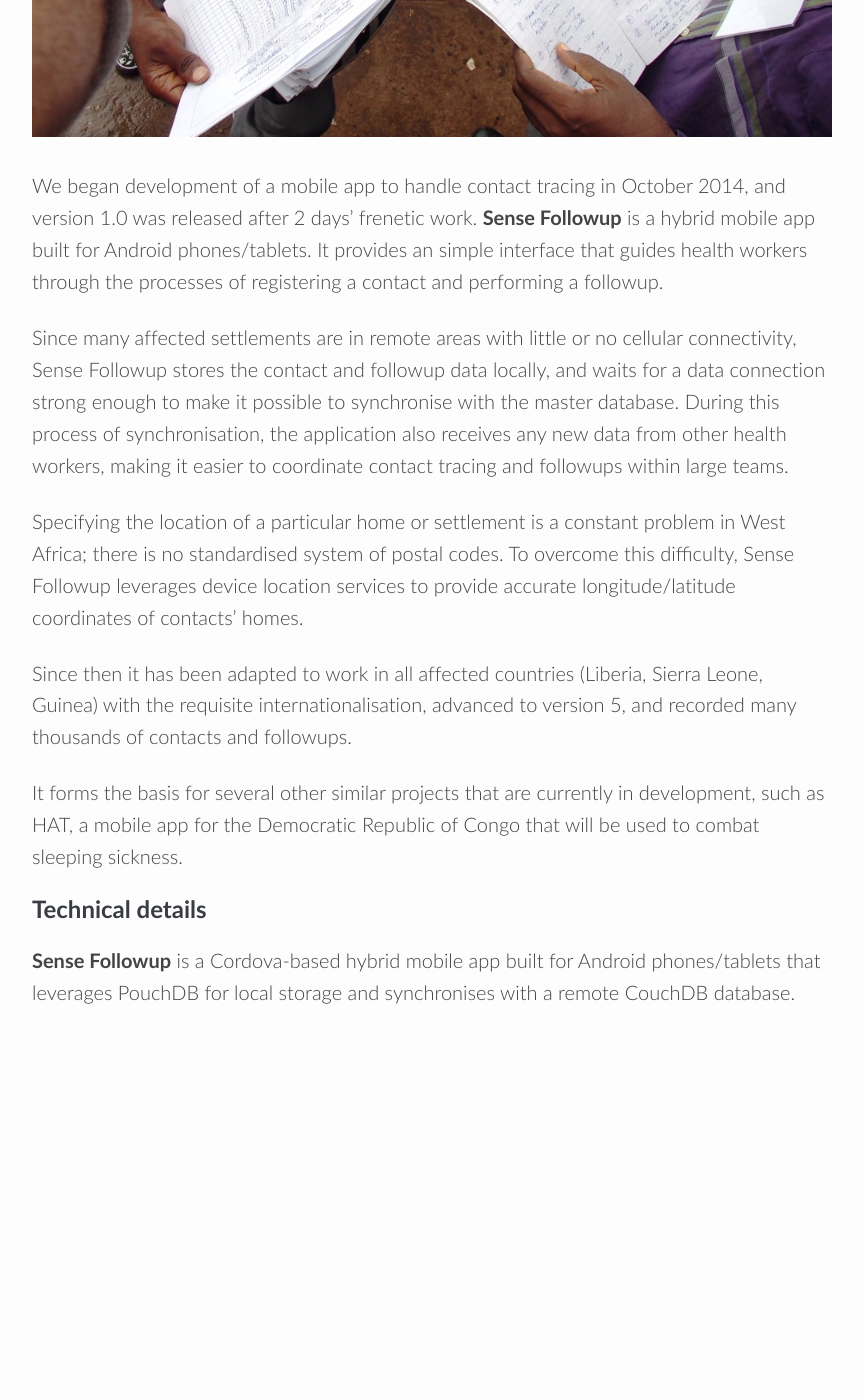
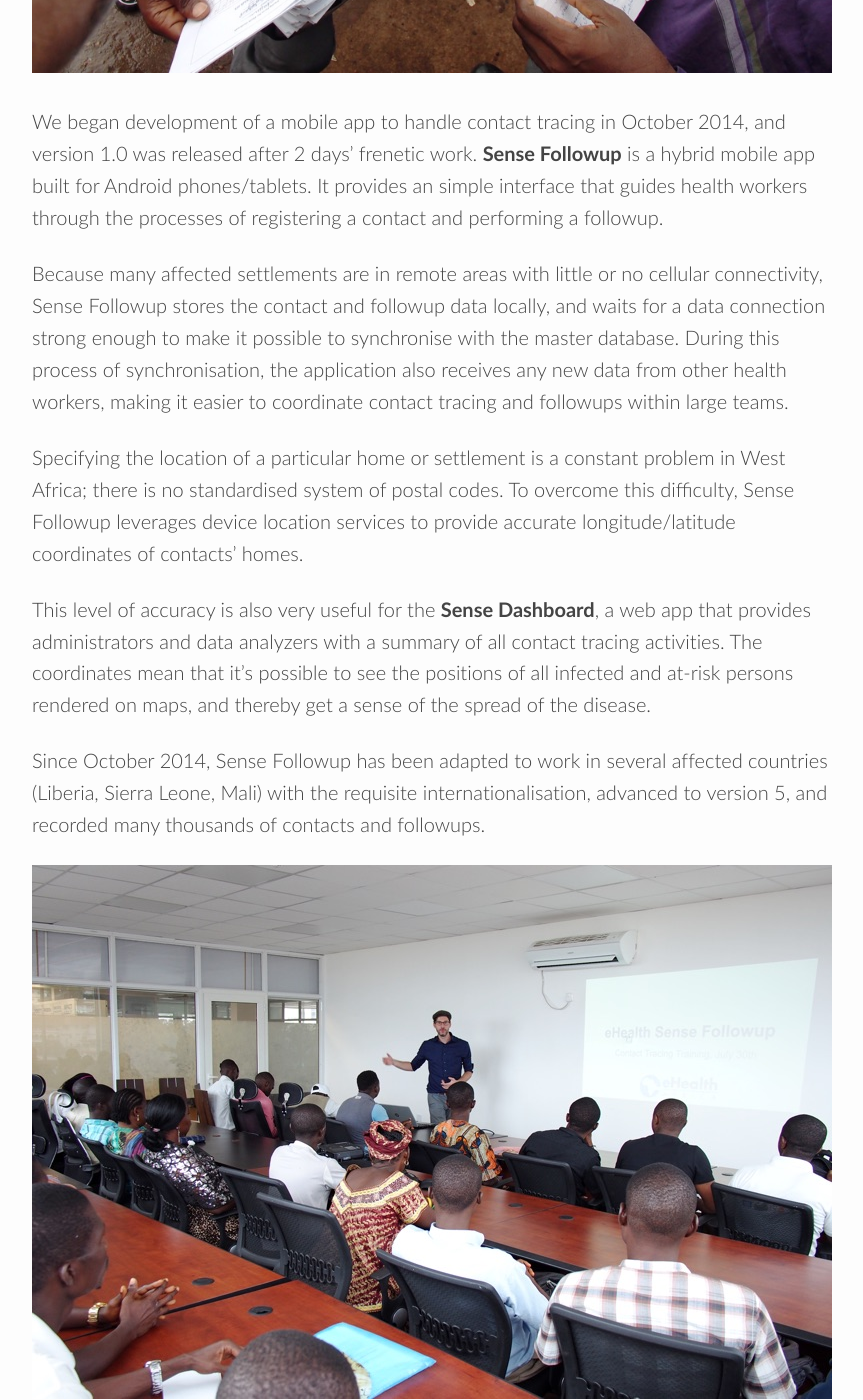
Before and after one commit to eHealthAfrica/eHealthAfrica.github.io, a Jekyll site: the page built from _projects/sense-followup.md, in a window 1280 px wide and 1400 px high, scrolled down 1507 px. Shown: the whole window, without its empty margins (208-1071 px from the left). Built offline with Jekyll 4.4.1, drawn with Linux system fonts in a browser that asks for light colours; nearby versions of some CDN libraries; before the commit the page ends 2564 px from its top, so only the background shows below that; some of the changed text lies outside the part shown.

Commit message:
More Sense Followup stuff

```diff
--- a/_projects/sense-followup.md
+++ b/_projects/sense-followup.md
@@ -16,18 +16,28 @@
 
 Initially, these workers were using paper-based forms to keep track of the contacts and followups, but the sheer volume of data soon rendered this system untenable.
 
-![Image of paper-based tracing](/img/sense-followup-paper.jpg)
+![Paper-based contact tracing](/img/sense-followup-paper.jpg)
 
 We began development of a mobile app to handle contact tracing in October 2014, and version 1.0 was released after 2 days’ frenetic work. **Sense Followup** is a hybrid mobile app built for Android phones/tablets. It provides an simple interface that guides health workers through the processes of registering a contact and performing a followup.
 
-Since many affected settlements are in remote areas with little or no cellular connectivity, Sense Followup stores the contact and followup data locally, and waits for a data connection strong enough to make it possible to synchronise with the master database. During this process of synchronisation, the application also receives any new data from other health workers, making it easier to coordinate contact tracing and followups within large teams.
+Because many affected settlements are in remote areas with little or no cellular connectivity, Sense Followup stores the contact and followup data locally, and waits for a data connection strong enough to make it possible to synchronise with the master database. During this process of synchronisation, the application also receives any new data from other health workers, making it easier to coordinate contact tracing and followups within large teams.
 
 Specifying the location of a particular home or settlement is a constant problem in West Africa; there is no standardised system of postal codes. To overcome this difficulty, Sense Followup leverages device location services to provide accurate longitude/latitude coordinates of contacts’ homes.
 
-Since then it has been adapted to work in all affected countries (Liberia, Sierra Leone, Guinea) with the requisite internationalisation, advanced to version 5, and recorded many thousands of contacts and followups.
+This level of accuracy is also very useful for the **Sense Dashboard**, a web app that provides administrators and data analyzers with a summary of all contact tracing activities. The coordinates mean that it’s possible to see the positions of all infected and at-risk persons rendered on maps, and thereby get a sense of the spread of the disease.
 
-It forms the basis for several other similar projects that are currently in development, such as HAT, a mobile app for the Democratic Republic of Congo that will be used to combat sleeping sickness.
+Since October 2014, Sense Followup has been adapted to work in several affected countries (Liberia, Sierra Leone, Mali) with the requisite internationalisation, advanced to version 5, and recorded many thousands of contacts and followups.
+
+![Product Owner Nils Kaiser running a training session in Freetown, Sierra Leone](/img/sense-followup-training.jpg)
+
+Sense Followup forms the basis for several other similar projects that are currently in development, such as HAT, a mobile app for the Democratic Republic of Congo that will be used to combat sleeping sickness.
 
 ## Technical details
 
-**Sense Followup** is a Cordova-based hybrid mobile app built for Android phones/tablets that leverages PouchDB for local storage and synchronises with a remote CouchDB database.
+Sense Followup is a [Cordova](https://cordova.apache.org/)-based hybrid mobile app built for Android phones/tablets. Cordova is a framework that enables the development of native mobile apps using Javascript, HTML and CSS. Plugins, written in Java for Android or Objective-C for iOS, make it possible for Cordova applications to interact with the hardware. Sense Followup, for example, uses plugins for its location services.
+
+We use [PouchDB](http://pouchdb.com/) for local storage and [CouchDB](https://couchdb.apache.org/) for the main, remote database. PouchDB does a good job of automatically managing synchronisation with remote Couchdb instances, but we developed our own Cordova plugin to handle sync as a background service whenever a good enough network connection is detected.
+
+The app is deployed via the [Google Play store](https://play.google.com/store/apps/details?id=com.ehealthafrica.lrsenseebola), which makes it easy for health workers to download updates.
+
+We use [Transifex](https://www.transifex.com/) for internationalisation, which makes it easy to supply the application in both English and French.
```
Also changed, not shown: other parts of _projects/sense-followup.md (+1 -1 lines), _dev/scss/layout/_projects.scss (added, +13 -0 lines), _projects/call-centre.md (+5 -5 lines), img/sense-followup-training.jpg (added), img/sense-followup-training@2x.jpg (added).
